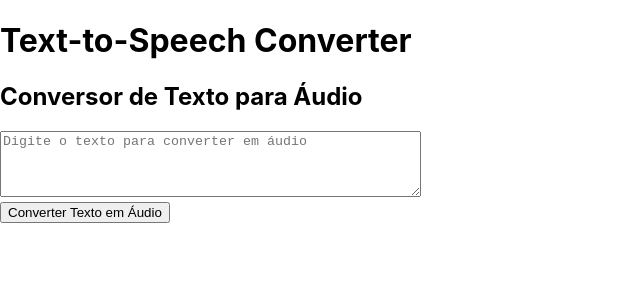
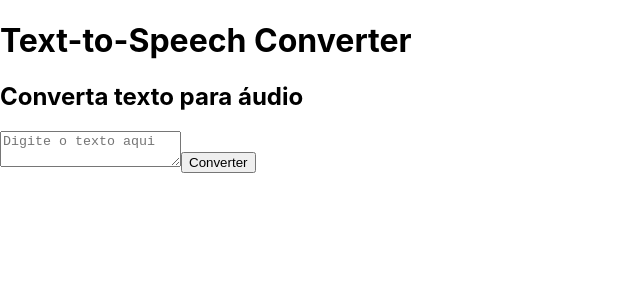
Before and after one commit to CarlosBotelho42/audio-generate-g5-web, a React (Create React App) app: page / in a window 1280 px wide. Shown: the top 300 px of the page, without its empty margins (0-640 px from the left). Built offline with nearby package versions, Linux system fonts and the light colour scheme.

Commit message:
Correcao relacionada ao Axios

```diff
--- a/src/components/TextToSpeechForm.js
+++ b/src/components/TextToSpeechForm.js
@@ -1,50 +1,38 @@
-import { Axios } from 'axios';
 import React, { useState } from 'react';
+import axios from 'axios';
 
 function TextToSpeechForm() {
   const [text, setText] = useState('');
-  const [audioUrl, setAudioUrl] = useState(null);
+  const [audioUrl, setAudioUrl] = useState('');
 
-  const handleTextChange = (event) => {
-    setText(event.target.value);
+  const handleTextChange = (e) => {
+    setText(e.target.value);
   };
 
-  const handleConvertText = async () => {
+  const onClick = async () => {
     try {
-      const response = await Axios('https://zfckzj4mz0.execute-api.us-east-1.amazonaws.com/dev/synthesize', {
-        method: 'POST',
-        headers: { 'Content-Type': 'application/json' },
-        body: JSON.stringify({
-          text,
-          voiceId: 'Thiago' // ou outro ID de voz que queira usar
-        })
+      const response = await axios.post('', {
+        text,
+        engineId: 'neural',
+        languageId: 'pt-BR',
+        voiceId: 'Thiago'
       });
-      const data = await response.json();
-      if (response.ok) {
-        setAudioUrl(data.audioUrl);
-      } else {
-        console.error('Erro ao converter o texto:', data.message);
-      }
+
+      setAudioUrl(response.data.audioUrl);
     } catch (error) {
-      console.error('Erro na solicitação:', error);
+      console.error("Erro na solicitação:", error);
     }
   };
 
   return (
     <div>
-      <h2>Conversor de Texto para Áudio</h2>
-      <textarea
-        rows="4"
-        cols="50"
-        placeholder="Digite o texto para converter em áudio"
-        value={text}
-        onChange={handleTextChange}
-      />
-      <br />
-      <button onClick={handleConvertText}>Converter Texto em Áudio</button>
+      <h2>Converta texto para áudio</h2>
+      <textarea value={text} onChange={handleTextChange} placeholder="Digite o texto aqui" />
+      <button onClick={onClick}>Converter</button>
+
       {audioUrl && (
         <div>
-          <h3>Áudio gerado:</h3>
+          <h3>Seu áudio está pronto:</h3>
           <audio controls src={audioUrl}></audio>
         </div>
       )}
```
